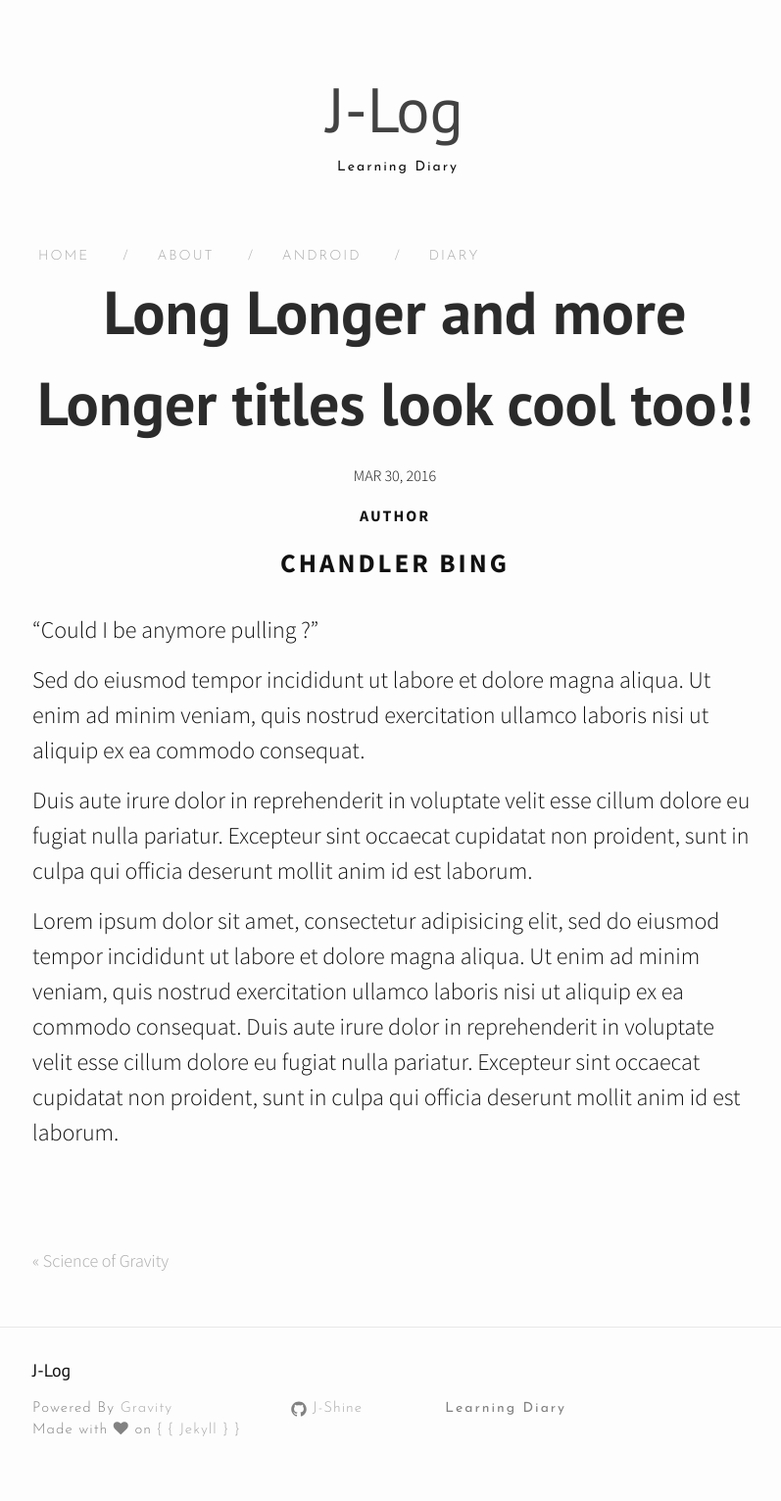
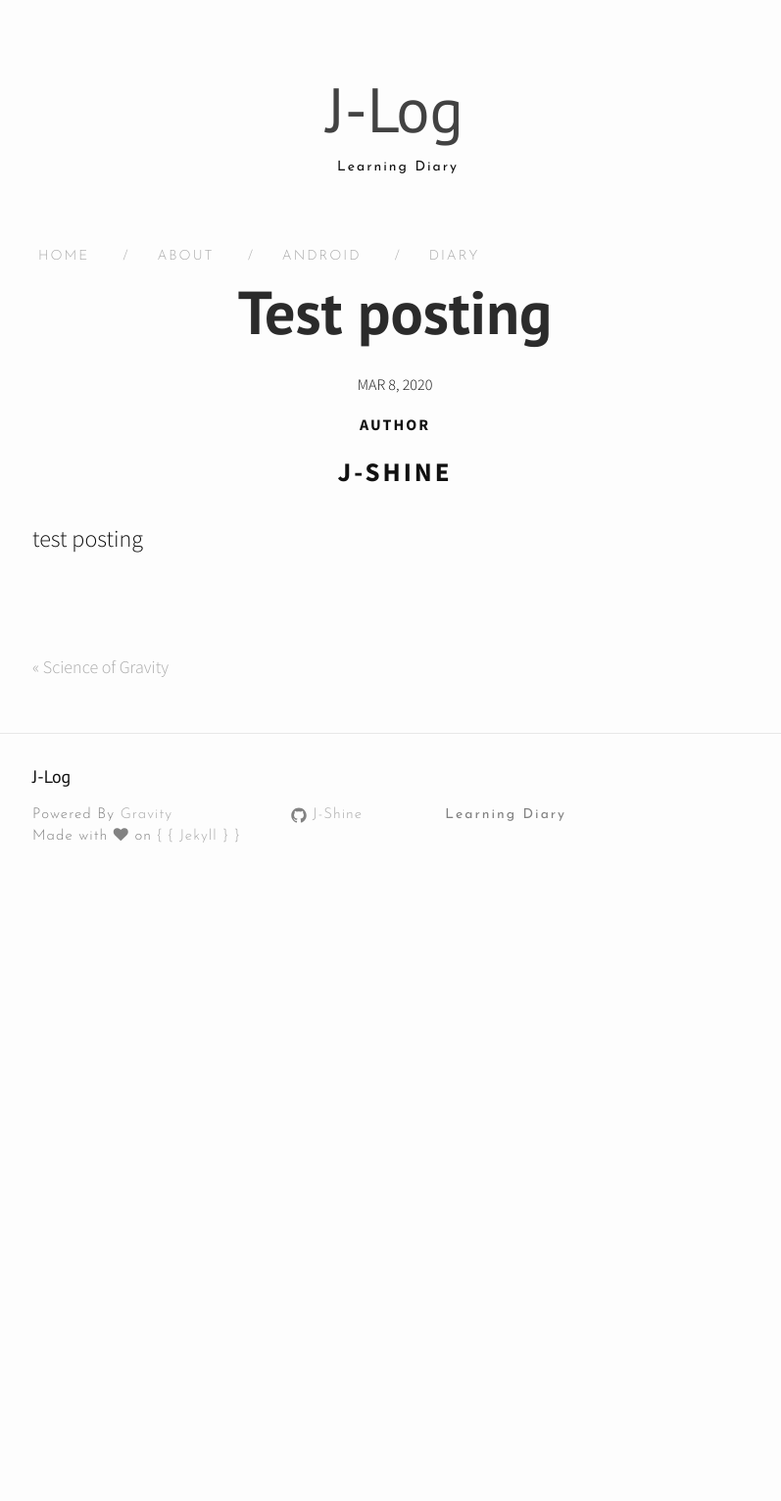
Before and after one commit to J-Shine/J-Shine.github.io, a Jekyll site: the page built from _posts/2016-03-30-science0.markdown, in a window 1280 px wide. Shown: the whole page at 98% size, without its empty margins (237-1034 px from the left). Built offline with Jekyll 4.4.1, drawn with Linux system fonts in a browser that asks for light colours; nearby versions of some CDN libraries; after the commit the page ends 926 px from its top, so only the background shows below that.

Commit message:
Update 2016-03-30-science0.markdown

```diff
--- a/_posts/2016-03-30-science0.markdown
+++ b/_posts/2016-03-30-science0.markdown
@@ -1,14 +1,9 @@
 ---
 layout: post
-title:  "Long Longer and more Longer titles look cool too!!"
-date:   2016-03-30 19:45:31 +0530
-categories: science
-author: "Chandler Bing"
+title:  "Test posting"
+date:   2020-03-08
+categories: diary
+author: "J-Shine"
 ---
-"Could I be anymore pulling ?"
 
-Sed do eiusmod tempor incididunt ut labore et dolore magna aliqua. Ut enim ad minim veniam, quis nostrud exercitation ullamco laboris nisi ut aliquip ex ea commodo consequat.
-
- Duis aute irure dolor in reprehenderit in voluptate velit esse cillum dolore eu fugiat nulla pariatur. Excepteur sint occaecat cupidatat non proident, sunt in culpa qui officia deserunt mollit anim id est laborum.
-
-Lorem ipsum dolor sit amet, consectetur adipisicing elit, sed do eiusmod tempor incididunt ut labore et dolore magna aliqua. Ut enim ad minim veniam, quis nostrud exercitation ullamco laboris nisi ut aliquip ex ea commodo consequat. Duis aute irure dolor in reprehenderit in voluptate velit esse cillum dolore eu fugiat nulla pariatur. Excepteur sint occaecat cupidatat non proident, sunt in culpa qui officia deserunt mollit anim id est laborum.
+test posting
```
